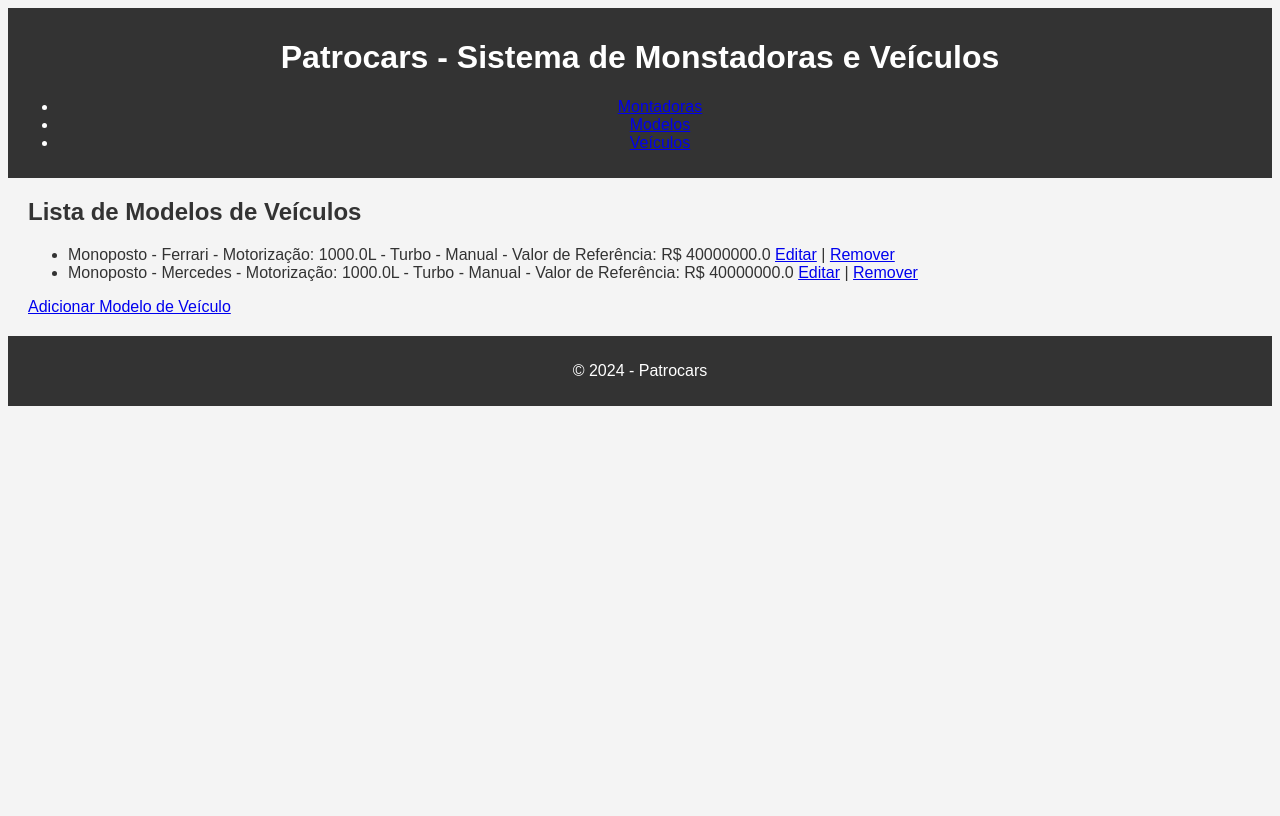
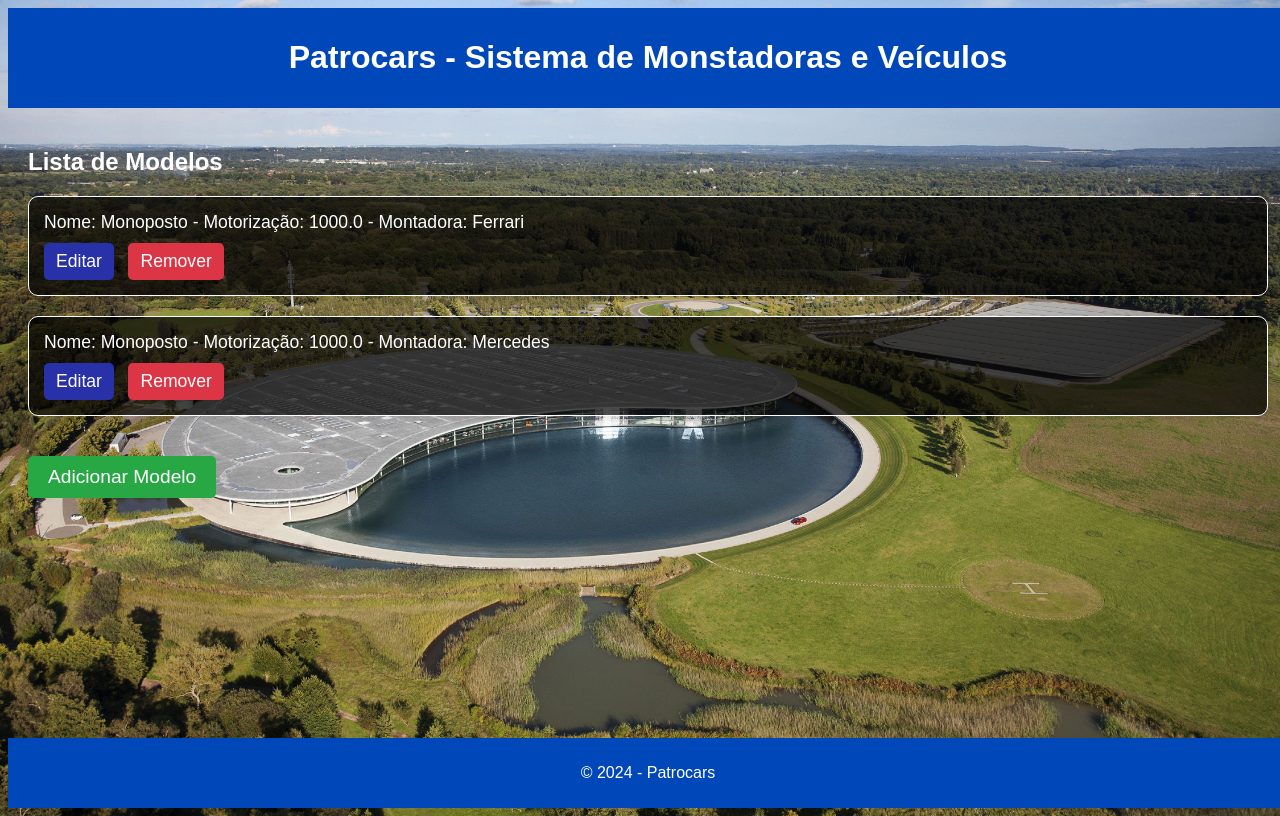
Before and after one commit to thiag0vaz/P.I-2, a FastAPI app: page /modelos/ in a window 1280 px wide. Before the commit the page ends 406 px from the top, so only its background shows below. Run offline with FastAPI, Linux system fonts and the light colour scheme.

```diff
--- a/Patrocars/app/main.py
+++ b/Patrocars/app/main.py
@@ -13,7 +13,6 @@ app.include_router(montadora_controller.router)
 app.include_router(modelo_controller.router)
 app.include_router(veiculo_controller.router)
 
-# Montando a pasta static, solução mais simples que encontrei
 app.mount("/static", StaticFiles(directory="static"), name="static")
 
 @app.get("/", response_class=HTMLResponse)
--- a/Patrocars/app/services/montadora_service.py
+++ b/Patrocars/app/services/montadora_service.py
@@ -2,11 +2,6 @@ from sqlalchemy.orm import Session
 from models.montadora_model import Montadora
 
 def criar_montadora(db: Session, nome: str, pais: str, ano_fundacao: int) -> Montadora:
-    # Lógica de validação (opcional)
-    if ano_fundacao < 1800:
-        raise ValueError("Ano de fundação inválido")
-
-    # Criação da Montadora
     montadora = Montadora(nome=nome, pais=pais, ano_fundacao=ano_fundacao)
     db.add(montadora)
     db.commit()
--- a/Patrocars/app/static/css/styles.css
+++ b/Patrocars/app/static/css/styles.css
@@ -1,24 +1,171 @@
 body {
+    height: 100vh;
+    width: 100vw;
+    max-height: 1080px;
+    max-width: 1920px;
     font-family: Arial, sans-serif;
-    background-color: #f4f4f4;
-    color: #333;
+    background-image: url('/static/images/mclaren3.jpg');
+    background-size: cover;
+    background-position: center;
+    background-attachment: fixed;
+    color: #ffffff;
+    display: flex;
+    flex-direction: column;
+    justify-content: space-between;
+    overflow: hidden;
 }
 
 header {
-    background-color: #333;
-    color: #fff;
+    background-color: #0048ba;
+    color: #ffffff;
     padding: 10px;
     text-align: center;
 }
 
 main {
+    flex: 1;
     margin: 20px;
 }
 
 footer {
     text-align: center;
+    padding: 10px;
+    background-color: #0048ba;
+    color: #ffffff;
+}
+
+.cards-container {
+    display: flex;
+    justify-content: space-around;
+    align-items: center;
+    padding: 20px;
+    gap: 20px;
+    background-color: rgba(0, 0, 0, 0.5);
+    border-radius: 15px;
+    width: 100%;
+    margin-top: 20%;
+}
+
+.card {
+    background-color: #ff0000;
+    padding: 20px;
+    border-radius: 10px;
+    box-shadow: 0 4px 6px rgba(0, 0, 0, 0.1);
+    text-align: center;
+    width: 200px;
+    height: 250px;
+    transition: transform 0.3s ease;
+    color: white;
+}
+
+.card:hover {
+    transform: translateY(-10px);
+    background-color: #e60000;
+}
+
+.card h2 {
+    font-size: 1.8em;
+    margin-bottom: 10px;
+    color: white;
+}
+
+.card p {
+    font-size: 1.2em;
+    margin-bottom: 15px;
+    color: #ffffff;
+}
+
+.card .button {
+    display: inline-block;
+    padding: 10px 15px;
+    background-color: #0048ba;
+    color: white;
+    text-decoration: none;
+    border-radius: 5px;
+    margin-top: 50px;
+    transition: background-color 0.3s ease, transform 0.3s ease;
+}
+
+.card .button:hover {
+    background-color: #002f6c;
+    transform: scale(1.1);
+}
+
+.button-edit, .button-remove {
+    padding: 8px 12px;
+    border-radius: 5px;
+    text-decoration: none;
+    color: white;
+    transition: background-color 0.3s ease, transform 0.3s ease;
+    font-size: 1.1em;
+    margin-right: 10px;
+    margin-top: 10px;
+    display: inline-block;
+}
+
+.button-edit {
+    background-color: #2831a7;
+}
+
+.button-edit:hover {
+    background-color: #213488;
+    transform: scale(1.1);
+}
+
+.button-remove {
+    background-color: #dc3545;
+}
+
+.button-remove:hover {
+    background-color: #c82333;
+    transform: scale(1.1);
+}
+
+.button-add {
+    display: inline-block;
+    padding: 10px 20px;
+    background-color: #28a745;
+    color: white;
+    text-decoration: none;
+    border-radius: 5px;
+    font-size: 1.2em;
+    transition: background-color 0.3s ease, transform 0.3s ease;
     margin-top: 20px;
-    padding: 10px;
-    background-color: #333;
-    color: #fff;
 }
+
+.button-add:hover {
+    background-color: #218838;
+    transform: scale(1.05);
+}
+
+
+.vehicle-container, .montadora-container, .modelo-container {
+    background-color: rgba(0, 0, 0, 0.7);
+    padding: 15px;
+    margin-bottom: 20px;
+    border-radius: 10px;
+    border: 1px solid #ffffff;
+    box-shadow: 0 4px 6px rgba(0, 0, 0, 0.1);
+}
+
+.vehicle-container p, .montadora-container p, .modelo-container p {
+    margin: 0;
+    color: white;
+    font-size: 1.1em;
+}
+
+/* .factory {
+    width: 200px;
+    height: 250px;
+    background-color: #ff0000;
+    clip-path: polygon(0% 100%, 0% 60%, 10% 60%, 10% 40%, 40% 40%, 40% 60%, 50% 60%, 50% 0%, 70% 0%, 70% 60%, 100% 60%, 100% 100%);
+    display: flex;
+    flex-direction: column;
+    justify-content: center;
+    align-items: center;
+    text-align: center;
+    color: white;
+    box-shadow: 0 4px 6px rgba(0, 0, 0, 0.1);
+    transition: transform 0.3s ease;
+    z-index: 10;
+} */
--- a/Patrocars/app/templates/base.html
+++ b/Patrocars/app/templates/base.html
@@ -9,13 +9,6 @@
 <body>
     <header>
         <h1>Patrocars - Sistema de Monstadoras e Veículos</h1>
-        <nav>
-            <ul>
-                <li><a href="/montadoras/">Montadoras</a></li>
-                <li><a href="/modelos/">Modelos</a></li>
-                <li><a href="/veiculos/">Veículos</a></li>
-            </ul>
-        </nav>
     </header>
 
     <main>
--- a/Patrocars/app/templates/list_modelos.html
+++ b/Patrocars/app/templates/list_modelos.html
@@ -3,17 +3,15 @@
 {% block title %}Lista de Modelos{% endblock %}
 
 {% block content %}
-<h2>Lista de Modelos de Veículos</h2>
-<ul>
+<h2>Lista de Modelos</h2>
+<div class="modelo-list">
     {% for modelo in modelos %}
-    <li>
-        {{ modelo.nome }} - {{ modelo.montadora.nome }} - Motorização: {{ modelo.motorizacao }}L -
-        {{ "Turbo" if modelo.turbo else "Sem Turbo" }} -
-        {{ "Automático" if modelo.automatico else "Manual" }} - Valor de Referência: R$ {{ modelo.valor_referencia }}
-        <a href="/modelos/{{ modelo.id }}/edit">Editar</a> |
-        <a href="/modelos/{{ modelo.id }}/delete">Remover</a>
-    </li>
+    <div class="modelo-container">
+        <p>Nome: {{ modelo.nome }} - Motorização: {{ modelo.motorizacao }} - Montadora: {{ modelo.montadora.nome }}</p>
+        <a href="/modelos/{{ modelo.id }}/edit" class="button-edit">Editar</a>
+        <a href="/modelos/{{ modelo.id }}/delete" class="button-remove">Remover</a>
+    </div>
     {% endfor %}
-</ul>
-<a href="/modelos/add">Adicionar Modelo de Veículo</a>
+</div>
+<a href="/modelos/add" class="button-add">Adicionar Modelo</a>
 {% endblock %}
```
Also changed, not shown: Patrocars/app/templates/index.html (+21 -2 lines), Patrocars/app/templates/list_montadoras.html (+8 -8 lines), Patrocars/app/templates/list_veiculos.html (+8 -8 lines), Patrocars/app/Montadoras.db, Patrocars/app/static/images/mclaren3.jpg (added).
